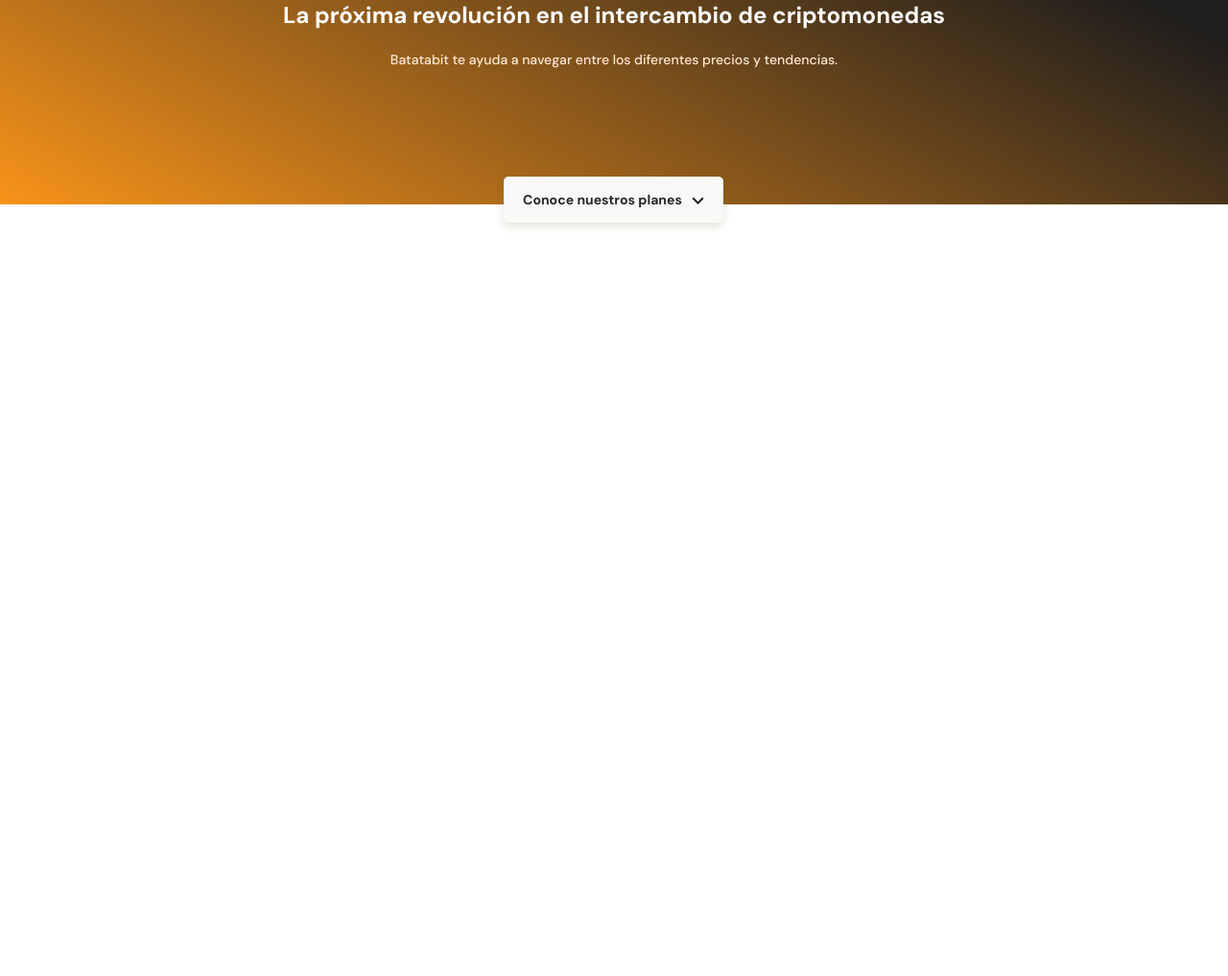
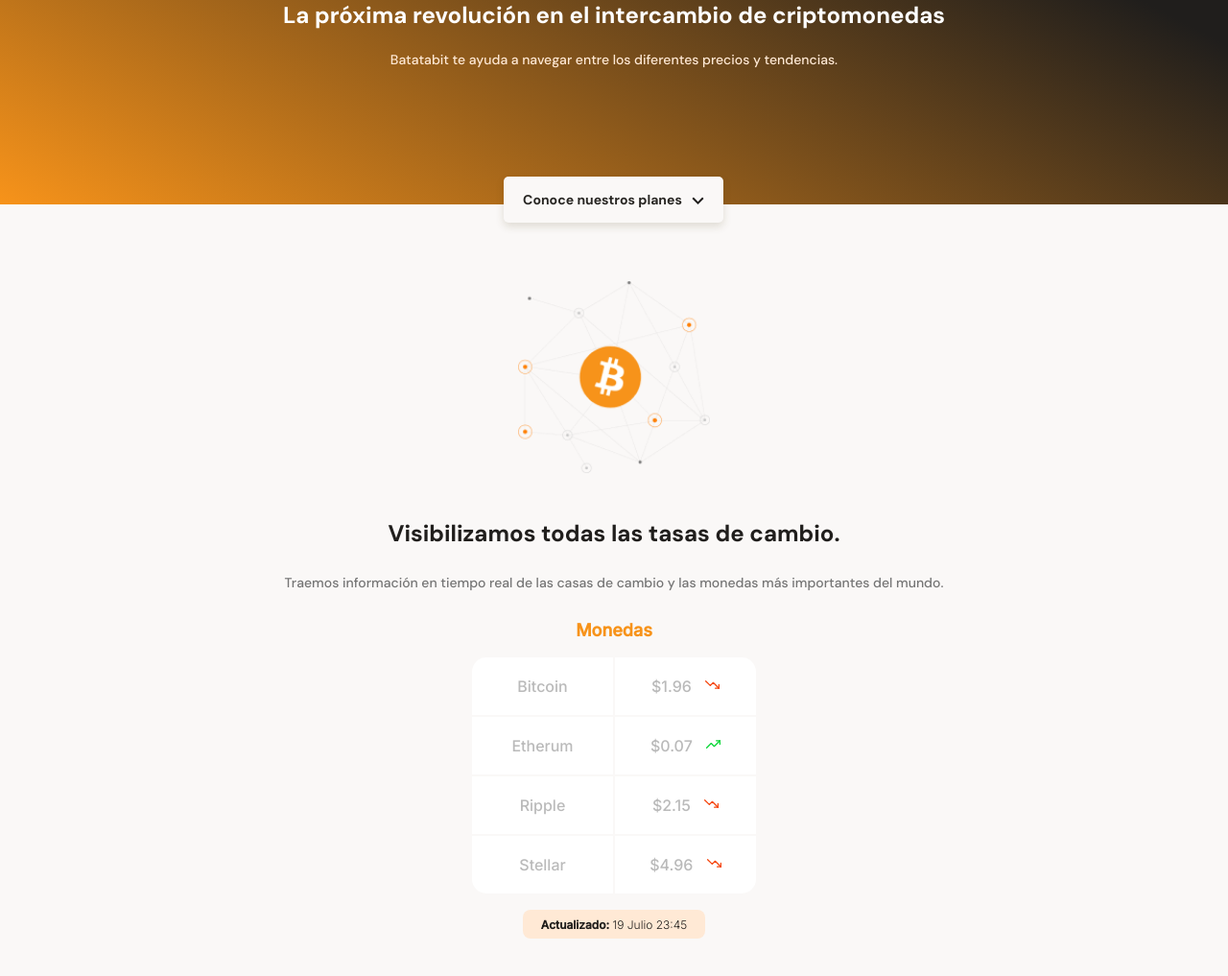
Before and after one commit to LaqueP/CursoResponsive, a plain HTML site: page index.html in a window 1280 px wide. Shown: the part 121-1138 px from the top of the page at 96% size. Before the commit the page ends 800 px from the top, so only its background shows below. Drawn offline with Linux system fonts and the light colour scheme.

Commit message:
recuperación

```diff
--- a/css/style.css
+++ b/css/style.css
@@ -5,6 +5,7 @@
 4. Visuales
 5. Otros
 */
+/* https://www.figma.com/file/sMmlQaZldfDcLERYYWe6h4/Bata-Bit?node-id=81%3A132 */
 
 :root {
     --bitcoin-orange: #F7931A;
@@ -92,5 +93,133 @@ header img {
     height: 8px;
     margin-left: 10px;
     background-image: url('../assets/icons/arrow_down.svg');
+}
+main {
+    width: 100%;
+    height: auto;
+    background-color: var(--off-white);
+}
+.main-exchange-container {
+    width: 100%;
+    height: auto;
+    padding-top: 80px;
+    padding-bottom: 30px;
+    text-align: center;
+}
+.main-exchange-container--title {
+    width: 90%;
+    min-width: 288px;
+    max-width: 900px;
+    margin: 0 auto;
+}
+.main-exchange-container .backgroundImg {
+    width: 200px;
+    height: 200px;
+    margin: 0 auto;
+    margin-bottom: 50px;
+    background-image: url('../assets/imgs/bitcoin.png');
+    background-size: cover;
+    background-position: center;
+    background-repeat: no-repeat;
+}
+.main-exchange-container h2 {
+    margin-bottom: 30px;
+    font-size: 2.4rem;
+    font-weight: bold;
+    line-height: 2.6rem;
+    color: var(--warm-black);
+}
+.main-exchange-container p {
+    margin-bottom: 30px;
+    font-size: 1.4rem;
+    font-weight: 500;
+    line-height: 1.6rem;
+    color: #757575;
+}
+.main-currency-table {
+    width: 70%;
+    min-width: 235px;
+    max-width: 500px;
+    height: 360px;
+    margin: 0 auto;
+    font-family: 'Inter', sans-serif;
+}
+.main-currency-table .currency-table--title {
+    margin-bottom: 15px;
+    font-size: 1.8rem;
+    font-weight: bold;
+    line-height: 2.3rem;
+    color: var(--bitcoin-orange);
+}
+.currency-table--container {
+    width: 90%;
+    min-width: 230px;
+    max-width: 300px;
+    height: 250px;
+    margin: 0 auto;
+}
+.currency-table--container table {
+    width: 100%;
+    height: 100%;
+}
+.currency-table--container td {
+    width: 50%;
+    font-size: 1.6rem;
+    font-weight: 500;
+    line-height: 1.9rem;
+    color: var(--grey);
+    background-color: var(--white);
+}
+.currency-table--container .table__top-left {
+    border-radius: 15px 0 0 0;
+}
+.currency-table--container .table__top-right {
+    border-radius: 0 15px 0 0;
+}
+.currency-table--container .table__bottom-left {
+    border-radius: 0 0 0 15px;
+}
+.currency-table--container .table__bottom-right {
+    border-radius: 0 0 15px 0;
+}
+.currency-table--container .table-right {
+    font-size: 1.4rem;
+    font-weight: normal;
+    color: #757575;
 
 }
+.currency-table--container .down {
+    display: inline-block;
+    width: 15px;
+    height: 15px;
+    margin-left: 10px;
+    background-image: url(../assets/icons/trending-down.svg);
+    background-repeat: no-repeat;
+    background-size: cover;
+    background-position: center;
+}
+.currency-table--container .up {
+    display: inline-block;
+    width: 15px;
+    height: 15px;
+    margin-left: 10px;
+    background-image: url(../assets/icons/trendign-up.svg);
+    background-repeat: no-repeat;
+    background-size: cover;
+    background-position: center;
+}
+.currency-table--date {
+    width: 190px;
+    height: 30px;
+    margin: 0 auto;
+    margin-top: 15px;
+    padding: 8px;
+    background-color: var(--soft-orange);
+    border-radius: 8px;
+}
+.currency-table--date p {
+    font-size: 1.2rem;
+    line-height: 1.5rem;
+    font-weight: 300;
+    color: var(--warm-black);
+}
--- a/index.html
+++ b/index.html
@@ -21,7 +21,42 @@
         </div>
     </header>
         <main>
-            <section> </section>
+            <section class="main-exchange-container">
+                <div class="backgroundImg"></div>
+                <div class="main-exchange-container--title"></div>
+                <h2>Visibilizamos todas las tasas de cambio.</h2>
+                <p>Traemos información en tiempo real de las casas de cambio y las monedas más importantes del mundo.</p>
+                <div></div>
+                <section class="main-table-container">
+                    <div class="main-currency-table">
+                        <p class="currency-table--title">Monedas</p>
+                        <div class="currency-table--container">
+                            <table>
+                                <tr>
+                                    <td class="table__top-left">Bitcoin</td>
+                                    <td class="table__top-right table__right">$1.96 <span class="down"></span></td>
+                                </tr>
+                                <tr>
+                                    <td>Etherum</td>
+                                    <td class="table__right">$0.07 <span class="up"></span></td>
+                                </tr>
+                                <tr>
+                                    <td>Ripple</td>
+                                    <td class="table__right">$2.15 <span class="down"></span></td>
+                                </tr>
+                                <tr>
+                                    <td class="table__bottom-left">Stellar</td>
+                                    <td class="table__bottom-right table__right">$4.96 <span class="down"></span></td>
+                                </tr>
+                            </table>
+                        </div>
+                        <div class="currency-table--date">
+                            <p><b>Actualizado:</b> 19 Julio 23:45</p>
+                        </div>
+                    </div>
+
+                </section>
+            </section>
             <section> </section>
             <section> </section>
             <section> </section>
```
Also changed, not shown: assets/icons/trendign-up.svg (added), assets/icons/trending-down.svg (added).
